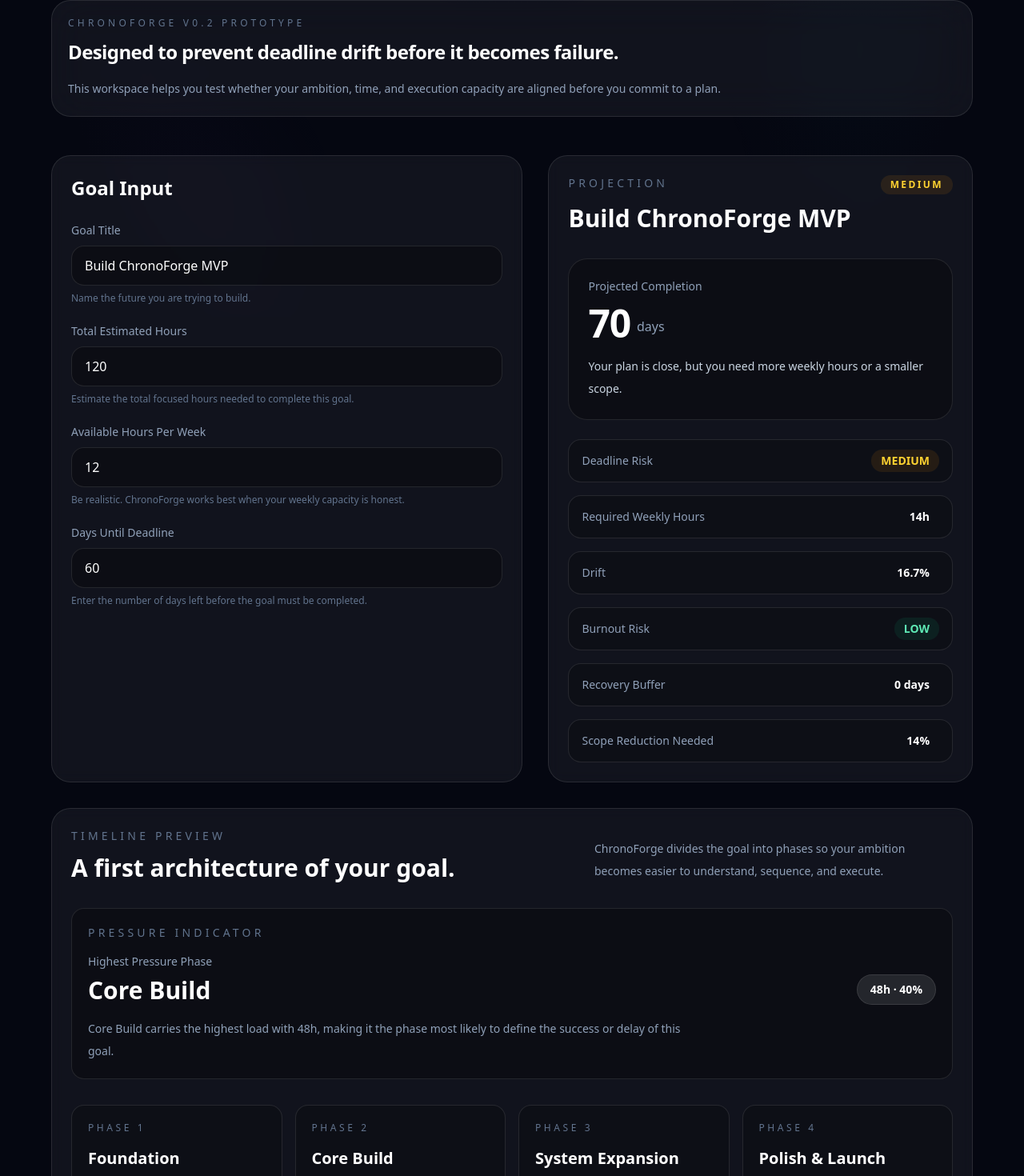
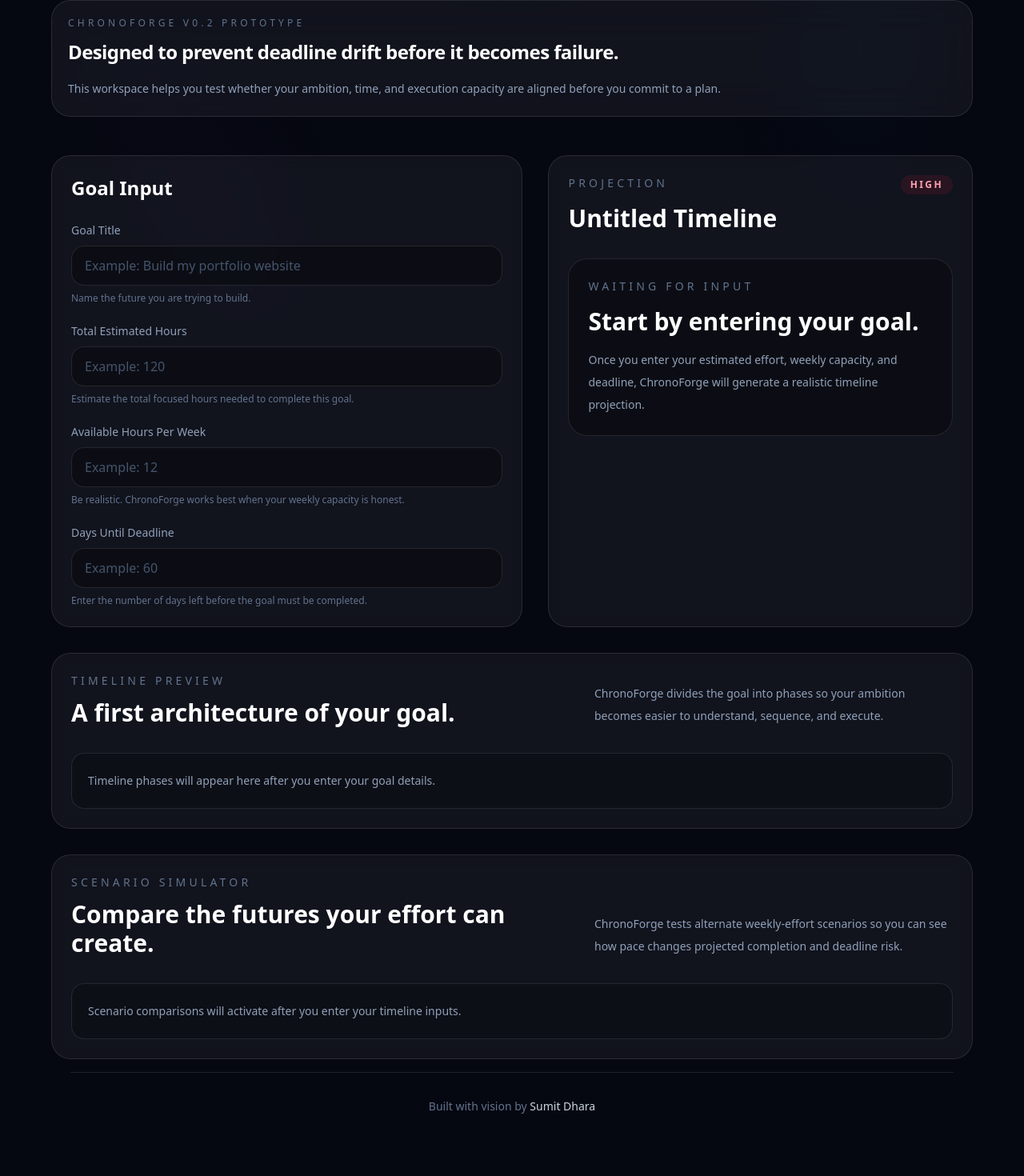
Before and after one commit to sumitdhara609/chronoforge, a Next.js app: page /create in a window 1280 px wide. Shown: the part 404-1874 px from the top of the page at 80% size. Built offline with nearby package versions, Linux system fonts and the light colour scheme.

Commit message:
Start goal architect with empty user inputs

```diff
--- a/app/create/page.tsx
+++ b/app/create/page.tsx
@@ -4,6 +4,7 @@ import { useState } from "react";
 import { BackgroundOrbs } from "@/components/background-orbs";
 import { HoverInsight } from "@/components/hover-insight";
 import { PremiumButton } from "@/components/premium-button";
+import { SaveTimelineButton } from "@/components/save-timeline-button";
 import { SiteFooter } from "@/components/site-footer";
 import { calculateProjection, type RiskLevel } from "@/lib/chrono-engine";
 import {
@@ -12,45 +13,58 @@ import {
 } from "@/lib/timeline-generator";
 
 export default function CreateGoalPage() {
-  const [goalTitle, setGoalTitle] = useState("Build ChronoForge MVP");
-  const [totalEstimatedHours, setTotalEstimatedHours] = useState(120);
-  const [availableHoursPerWeek, setAvailableHoursPerWeek] = useState(12);
-  const [daysUntilDeadline, setDaysUntilDeadline] = useState(60);
+  const [goalTitle, setGoalTitle] = useState("");
+  const [totalEstimatedHours, setTotalEstimatedHours] = useState("");
+  const [availableHoursPerWeek, setAvailableHoursPerWeek] = useState("");
+  const [daysUntilDeadline, setDaysUntilDeadline] = useState("");
+
+  const safeTotalEstimatedHours = toPositiveNumber(totalEstimatedHours);
+  const safeAvailableHoursPerWeek = toPositiveNumber(availableHoursPerWeek);
+  const safeDaysUntilDeadline = toPositiveNumber(daysUntilDeadline);
 
   const projection = calculateProjection({
-    totalEstimatedHours,
-    availableHoursPerWeek,
-    daysUntilDeadline,
+    totalEstimatedHours: safeTotalEstimatedHours,
+    availableHoursPerWeek: safeAvailableHoursPerWeek,
+    daysUntilDeadline: safeDaysUntilDeadline,
   });
 
   const scenarios = [
     {
       title: "Current Pace",
       description: "Your present weekly capacity.",
-      weeklyHours: Math.max(1, availableHoursPerWeek),
+      weeklyHours: safeAvailableHoursPerWeek,
     },
     {
       title: "Focused Pace",
       description: "A stronger but still realistic effort increase.",
-      weeklyHours: Math.max(1, Math.round(availableHoursPerWeek * 1.25)),
+      weeklyHours: Math.max(
+        1,
+        Math.round(safeAvailableHoursPerWeek * 1.25)
+      ),
     },
     {
       title: "Intense Pace",
       description: "A high-pressure version of the same goal.",
-      weeklyHours: Math.max(1, Math.round(availableHoursPerWeek * 1.5)),
+      weeklyHours: Math.max(1, Math.round(safeAvailableHoursPerWeek * 1.5)),
     },
   ].map((scenario) => ({
     ...scenario,
     projection: calculateProjection({
-      totalEstimatedHours,
+      totalEstimatedHours: safeTotalEstimatedHours,
       availableHoursPerWeek: scenario.weeklyHours,
-      daysUntilDeadline,
+      daysUntilDeadline: safeDaysUntilDeadline,
     }),
   }));
 
-  const timelinePhases = generateTimelinePhases(totalEstimatedHours);
+  const timelinePhases = generateTimelinePhases(safeTotalEstimatedHours);
   const timelinePressure = analyzeTimelinePressure(timelinePhases);
   const displayGoalTitle = goalTitle.trim() || "Untitled Timeline";
+
+  const hasUserInput =
+    goalTitle.trim().length > 0 ||
+    totalEstimatedHours.trim().length > 0 ||
+    availableHoursPerWeek.trim().length > 0 ||
+    daysUntilDeadline.trim().length > 0;
 
   return (
     <main className="relative isolate min-h-screen overflow-hidden bg-[#050711] px-5 py-12 text-white sm:px-6 sm:py-16">
@@ -101,7 +115,7 @@ export default function CreateGoalPage() {
                 <input
                   value={goalTitle}
                   onChange={(event) => setGoalTitle(event.target.value)}
-                  placeholder="Example: Build ChronoForge MVP"
+                  placeholder="Example: Build my portfolio website"
                   className="mt-2 w-full rounded-2xl border border-white/10 bg-black/30 px-4 py-3 text-white outline-none transition placeholder:text-slate-600 focus:border-slate-400"
                 />
                 <p className="mt-2 text-xs text-slate-500">
@@ -119,9 +133,10 @@ export default function CreateGoalPage() {
                   step="1"
                   value={totalEstimatedHours}
                   onChange={(event) =>
-                    setTotalEstimatedHours(Number(event.target.value))
+                    setTotalEstimatedHours(event.target.value)
                   }
-                  className="mt-2 w-full rounded-2xl border border-white/10 bg-black/30 px-4 py-3 text-white outline-none transition focus:border-slate-400"
+                  placeholder="Example: 120"
+                  className="mt-2 w-full rounded-2xl border border-white/10 bg-black/30 px-4 py-3 text-white outline-none transition placeholder:text-slate-600 focus:border-slate-400"
                 />
                 <p className="mt-2 text-xs text-slate-500">
                   Estimate the total focused hours needed to complete this goal.
@@ -138,9 +153,10 @@ export default function CreateGoalPage() {
                   step="1"
                   value={availableHoursPerWeek}
                   onChange={(event) =>
-                    setAvailableHoursPerWeek(Number(event.target.value))
+                    setAvailableHoursPerWeek(event.target.value)
                   }
-                  className="mt-2 w-full rounded-2xl border border-white/10 bg-black/30 px-4 py-3 text-white outline-none transition focus:border-slate-400"
+                  placeholder="Example: 12"
+                  className="mt-2 w-full rounded-2xl border border-white/10 bg-black/30 px-4 py-3 text-white outline-none transition placeholder:text-slate-600 focus:border-slate-400"
                 />
                 <p className="mt-2 text-xs text-slate-500">
                   Be realistic. ChronoForge works best when your weekly capacity
@@ -158,9 +174,10 @@ export default function CreateGoalPage() {
                   step="1"
                   value={daysUntilDeadline}
                   onChange={(event) =>
-                    setDaysUntilDeadline(Number(event.target.value))
+                    setDaysUntilDeadline(event.target.value)
                   }
-                  className="mt-2 w-full rounded-2xl border border-white/10 bg-black/30 px-4 py-3 text-white outline-none transition focus:border-slate-400"
+                  placeholder="Example: 60"
+                  className="mt-2 w-full rounded-2xl border border-white/10 bg-black/30 px-4 py-3 text-white outline-none transition placeholder:text-slate-600 focus:border-slate-400"
                 />
                 <p className="mt-2 text-xs text-slate-500">
                   Enter the number of days left before the goal must be
@@ -185,9 +202,29 @@ export default function CreateGoalPage() {
               <RiskBadge value={projection.deadlineRisk} />
             </div>
 
+            {!hasUserInput ? (
+              <div className="mt-8 rounded-3xl border border-white/10 bg-black/30 p-6">
+                <p className="text-sm uppercase tracking-[0.3em] text-slate-500">
+                  Waiting for Input
+                </p>
+
+                <h3 className="mt-4 text-3xl font-semibold">
+                  Start by entering your goal.
+                </h3>
+
+                <p className="mt-4 text-sm leading-7 text-slate-400">
+                  Once you enter your estimated effort, weekly capacity, and
+                  deadline, ChronoForge will generate a realistic timeline
+                  projection.
+                </p>
+              </div>
+            ) : (
+              <>
                 <HoverInsight insight="This is the central ChronoEngine forecast: how long your goal may take at your current pace.">
                   <div className="mt-8 rounded-3xl border border-white/10 bg-black/30 p-6 transition duration-300 hover:-translate-y-1 hover:border-white/20 hover:bg-black/40 hover:shadow-[0_20px_80px_rgba(255,255,255,0.06)]">
-                <p className="text-sm text-slate-400">Projected Completion</p>
+                    <p className="text-sm text-slate-400">
+                      Projected Completion
+                    </p>
 
                     <div className="mt-3 flex items-end gap-2">
                       <span className="text-5xl font-semibold tracking-tight">
@@ -241,6 +278,15 @@ export default function CreateGoalPage() {
                     insight="This estimates how much scope may need to be reduced if your current pace cannot meet the deadline."
                   />
                 </div>
+
+                <SaveTimelineButton
+                  goalTitle={displayGoalTitle}
+                  totalEstimatedHours={safeTotalEstimatedHours}
+                  availableHoursPerWeek={safeAvailableHoursPerWeek}
+                  daysUntilDeadline={safeDaysUntilDeadline}
+                />
+              </>
+            )}
           </div>
         </div>
 
@@ -262,6 +308,15 @@ export default function CreateGoalPage() {
             </p>
           </div>
 
+          {!hasUserInput ? (
+            <div className="mt-8 rounded-2xl border border-white/10 bg-black/20 p-5">
+              <p className="text-sm leading-7 text-slate-400">
+                Timeline phases will appear here after you enter your goal
+                details.
+              </p>
+            </div>
+          ) : (
+            <>
               <HoverInsight insight="The Pressure Indicator identifies the heaviest phase in your timeline, where execution difficulty is most likely to concentrate.">
                 <div className="mt-8 rounded-2xl border border-white/10 bg-black/30 p-5 transition duration-300 hover:-translate-y-1 hover:border-white/20 hover:bg-black/40 hover:shadow-[0_20px_80px_rgba(255,255,255,0.06)]">
                   <p className="text-sm uppercase tracking-[0.3em] text-slate-500">
@@ -301,7 +356,9 @@ export default function CreateGoalPage() {
                         Phase {index + 1}
                       </p>
 
-                  <h3 className="mt-4 text-xl font-semibold">{phase.title}</h3>
+                      <h3 className="mt-4 text-xl font-semibold">
+                        {phase.title}
+                      </h3>
 
                       <p className="mt-3 text-sm leading-6 text-slate-400">
                         {phase.description}
@@ -324,6 +381,8 @@ export default function CreateGoalPage() {
                   </HoverInsight>
                 ))}
               </div>
+            </>
+          )}
         </div>
 
         <div className="mt-8 rounded-3xl border border-white/10 bg-white/5 p-6 backdrop-blur">
@@ -344,6 +403,14 @@ export default function CreateGoalPage() {
             </p>
           </div>
 
+          {!hasUserInput ? (
+            <div className="mt-8 rounded-2xl border border-white/10 bg-black/20 p-5">
+              <p className="text-sm leading-7 text-slate-400">
+                Scenario comparisons will activate after you enter your timeline
+                inputs.
+              </p>
+            </div>
+          ) : (
             <div className="mt-8 grid gap-4 md:grid-cols-3">
               {scenarios.map((scenario) => (
                 <HoverInsight
@@ -394,6 +461,7 @@ export default function CreateGoalPage() {
                 </HoverInsight>
               ))}
             </div>
+          )}
         </div>
       </section>
 
@@ -463,3 +531,13 @@ function getRiskToneClass(tone?: RiskLevel) {
 
   return "text-white";
 }
+
+function toPositiveNumber(value: string) {
+  const number = Number(value);
+
+  if (!Number.isFinite(number) || number <= 0) {
+    return 1;
+  }
+
+  return number;
+}
--- a/app/dashboard/page.tsx
+++ b/app/dashboard/page.tsx
@@ -3,6 +3,16 @@ import { BackgroundOrbs } from "@/components/background-orbs";
 import { PremiumButton } from "@/components/premium-button";
 import { SiteFooter } from "@/components/site-footer";
 import { createClient } from "@/lib/supabase/server";
+import { calculateProjection } from "@/lib/chrono-engine";
+
+type Timeline = {
+  id: string;
+  goal_title: string;
+  total_estimated_hours: number;
+  available_hours_per_week: number;
+  days_until_deadline: number;
+  created_at: string;
+};
 
 export default async function DashboardPage() {
   const supabase = await createClient();
@@ -14,6 +24,15 @@ export default async function DashboardPage() {
   if (!user) {
     redirect("/login");
   }
+
+  const { data: timelines, error } = await supabase
+    .from("timelines")
+    .select(
+      "id, goal_title, total_estimated_hours, available_hours_per_week, days_until_deadline, created_at"
+    )
+    .order("created_at", { ascending: false });
+
+  const savedTimelines = (timelines ?? []) as Timeline[];
 
   return (
     <main className="relative isolate min-h-screen overflow-hidden bg-[#050711] px-5 py-12 text-white sm:px-6 sm:py-16">
@@ -40,41 +59,53 @@ export default async function DashboardPage() {
 
         <p className="mt-6 max-w-2xl text-base leading-7 text-slate-300 sm:text-lg sm:leading-8">
           You are logged in as{" "}
-          <span className="font-medium text-white">{user.email}</span>. This
-          workspace will store your saved timelines securely.
+          <span className="font-medium text-white">{user.email}</span>. Your
+          saved timelines are stored securely with your account.
         </p>
 
         <div className="mt-10 rounded-3xl border border-white/10 bg-white/5 p-6 backdrop-blur-xl">
-          <p className="text-sm uppercase tracking-[0.3em] text-slate-500">
-            Timeline Vault
-          </p>
+          <div className="flex flex-col justify-between gap-4 md:flex-row md:items-end">
+            <div>
+              <p className="text-sm uppercase tracking-[0.3em] text-slate-500">
+                Timeline Vault
+              </p>
 
-          <h2 className="mt-4 text-3xl font-semibold tracking-tight">
-            Saved timelines will appear here.
-          </h2>
+              <h2 className="mt-4 text-3xl font-semibold tracking-tight">
+                Saved goal architectures.
+              </h2>
+            </div>
 
-          <p className="mt-4 max-w-3xl text-sm leading-7 text-slate-400">
-            In the next step, we will create a secure database table and connect
-            the Goal Architect to this dashboard so each logged-in user can save
-            and revisit their own plans.
-          </p>
+            <div className="rounded-full border border-white/10 bg-black/20 px-4 py-2 text-sm text-slate-300">
+              {savedTimelines.length} saved
+            </div>
+          </div>
 
-          <div className="mt-8 grid gap-4 md:grid-cols-3">
-            <VaultCard
-              title="Private by Design"
-              description="Each saved timeline will belong to the authenticated user."
-            />
+          {error ? (
+            <div className="mt-8 rounded-2xl border border-rose-500/20 bg-rose-500/10 p-5 text-sm leading-7 text-rose-200">
+              {error.message}
+            </div>
+          ) : savedTimelines.length === 0 ? (
+            <div className="mt-8 rounded-2xl border border-white/10 bg-black/20 p-6">
+              <h3 className="text-2xl font-semibold">
+                No timelines saved yet.
+              </h3>
 
-            <VaultCard
-              title="Database-backed"
-              description="Plans will be stored in Supabase Postgres instead of only existing in the browser."
-            />
+              <p className="mt-3 max-w-2xl text-sm leading-7 text-slate-400">
+                Create your first goal architecture, save it securely, and it
+                will appear here inside your private timeline vault.
+              </p>
 
-            <VaultCard
-              title="Ready for Scaling"
-              description="This foundation can later support editing, deleting, sharing, and analytics."
-            />
-          </div>
+              <div className="mt-6">
+                <PremiumButton href="/create">Create First Timeline</PremiumButton>
+              </div>
+            </div>
+          ) : (
+            <div className="mt-8 grid gap-4 md:grid-cols-2">
+              {savedTimelines.map((timeline) => (
+                <TimelineCard key={timeline.id} timeline={timeline} />
+              ))}
+            </div>
+          )}
         </div>
       </section>
 
@@ -85,17 +116,56 @@ export default async function DashboardPage() {
   );
 }
 
-function VaultCard({
-  title,
-  description,
-}: {
-  title: string;
-  description: string;
-}) {
+function TimelineCard({ timeline }: { timeline: Timeline }) {
+  const projection = calculateProjection({
+    totalEstimatedHours: timeline.total_estimated_hours,
+    availableHoursPerWeek: timeline.available_hours_per_week,
+    daysUntilDeadline: timeline.days_until_deadline,
+  });
+
+  const createdDate = new Intl.DateTimeFormat("en", {
+    dateStyle: "medium",
+  }).format(new Date(timeline.created_at));
+
   return (
-    <div className="rounded-2xl border border-white/10 bg-black/20 p-5">
-      <h3 className="text-xl font-semibold">{title}</h3>
-      <p className="mt-3 text-sm leading-6 text-slate-400">{description}</p>
+    <div className="rounded-2xl border border-white/10 bg-black/20 p-5 transition duration-300 hover:-translate-y-1 hover:border-white/20 hover:bg-black/30 hover:shadow-[0_20px_80px_rgba(255,255,255,0.06)]">
+      <p className="text-xs uppercase tracking-[0.3em] text-slate-500">
+        Saved {createdDate}
+      </p>
+
+      <h3 className="mt-4 text-2xl font-semibold">{timeline.goal_title}</h3>
+
+      <div className="mt-5 grid gap-3 sm:grid-cols-2">
+        <MiniMetric
+          label="Projected"
+          value={`${projection.projectedDays} days`}
+        />
+
+        <MiniMetric label="Risk" value={projection.deadlineRisk} />
+
+        <MiniMetric
+          label="Weekly Need"
+          value={`${projection.requiredWeeklyHours}h`}
+        />
+
+        <MiniMetric
+          label="Current Capacity"
+          value={`${timeline.available_hours_per_week}h/week`}
+        />
+      </div>
+
+      <p className="mt-5 text-sm leading-7 text-slate-400">
+        {projection.recommendation}
+      </p>
     </div>
   );
 }
+
+function MiniMetric({ label, value }: { label: string; value: string }) {
+  return (
+    <div className="rounded-2xl border border-white/10 bg-white/5 px-4 py-3">
+      <p className="text-xs text-slate-500">{label}</p>
+      <p className="mt-1 font-semibold text-slate-200">{value}</p>
+    </div>
+  );
+}
--- a/app/page.tsx
+++ b/app/page.tsx
@@ -16,7 +16,41 @@ export default function Home() {
     <main className="relative isolate min-h-screen overflow-hidden bg-[#050711] text-white">
       <BackgroundOrbs />
 
-      <section className="relative z-10 mx-auto flex min-h-screen max-w-6xl flex-col justify-center px-5 py-16 sm:px-6 sm:py-20">
+      <header className="fixed left-0 right-0 top-0 z-50 px-5 py-5 sm:px-6">
+        <div className="mx-auto flex max-w-6xl items-center justify-between rounded-full border border-white/10 bg-black/25 px-4 py-3 shadow-[0_20px_80px_rgba(0,0,0,0.25)] backdrop-blur-xl">
+          <a
+            href="/"
+            className="text-xs font-semibold uppercase tracking-[0.35em] text-slate-300 transition hover:text-white"
+          >
+            ChronoForge
+          </a>
+
+          <nav className="flex items-center gap-2 sm:gap-3">
+            <a
+              href="/create"
+              className="hidden rounded-full border border-white/10 bg-white/5 px-4 py-2 text-sm font-medium text-slate-300 transition hover:bg-white/10 hover:text-white sm:inline-flex"
+            >
+              Create
+            </a>
+
+            <a
+              href="/dashboard"
+              className="hidden rounded-full border border-white/10 bg-white/5 px-4 py-2 text-sm font-medium text-slate-300 transition hover:bg-white/10 hover:text-white sm:inline-flex"
+            >
+              Dashboard
+            </a>
+
+            <a
+              href="/login"
+              className="rounded-full bg-white px-4 py-2 text-sm font-semibold text-black shadow-[0_0_30px_rgba(255,255,255,0.16)] transition hover:-translate-y-0.5 hover:bg-slate-200 hover:shadow-[0_0_45px_rgba(255,255,255,0.24)]"
+            >
+              Login
+            </a>
+          </nav>
+        </div>
+      </header>
+
+      <section className="relative z-10 mx-auto flex min-h-screen max-w-6xl flex-col justify-center px-5 pb-16 pt-28 sm:px-6 sm:pb-20 sm:pt-32">
         <p className="mb-4 text-center text-sm uppercase tracking-[0.4em] text-slate-400">
           ChronoForge
         </p>
@@ -55,9 +89,13 @@ export default function Home() {
           {demoProjection.recommendation}
         </p>
 
-        <div className="mt-8 flex justify-center">
+        <div className="mt-8 flex flex-col justify-center gap-3 sm:flex-row">
           <PremiumButton href="/create" fullWidth>
             Forge My Timeline
+          </PremiumButton>
+
+          <PremiumButton href="/login" variant="secondary" fullWidth>
+            Login to Save
           </PremiumButton>
         </div>
       </section>
@@ -190,9 +228,13 @@ export default function Home() {
           </div>
         </div>
 
-        <div className="mt-8 flex justify-center">
+        <div className="mt-8 flex flex-col justify-center gap-3 sm:flex-row">
           <PremiumButton href="/create" variant="secondary" fullWidth>
             Open Goal Architect
+          </PremiumButton>
+
+          <PremiumButton href="/dashboard" variant="secondary" fullWidth>
+            View Dashboard
           </PremiumButton>
         </div>
       </section>
--- /dev/null
+++ b/components/save-timeline-button.tsx
@@ -0,0 +1,76 @@
+"use client";
+
+import { useState } from "react";
+import { createClient } from "@/lib/supabase/client";
+
+type SaveTimelineButtonProps = {
+  goalTitle: string;
+  totalEstimatedHours: number;
+  availableHoursPerWeek: number;
+  daysUntilDeadline: number;
+};
+
+export function SaveTimelineButton({
+  goalTitle,
+  totalEstimatedHours,
+  availableHoursPerWeek,
+  daysUntilDeadline,
+}: SaveTimelineButtonProps) {
+  const supabase = createClient();
+
+  const [status, setStatus] = useState("");
+  const [isSaving, setIsSaving] = useState(false);
+
+  async function saveTimeline() {
+    setIsSaving(true);
+    setStatus("");
+
+    const {
+      data: { user },
+      error: userError,
+    } = await supabase.auth.getUser();
+
+    if (userError || !user) {
+      window.location.href = "/login";
+      return;
+    }
+
+    const cleanGoalTitle = goalTitle.trim() || "Untitled Timeline";
+
+    const { error } = await supabase.from("timelines").insert({
+      user_id: user.id,
+      goal_title: cleanGoalTitle,
+      total_estimated_hours: Math.max(1, totalEstimatedHours),
+      available_hours_per_week: Math.max(1, availableHoursPerWeek),
+      days_until_deadline: Math.max(1, daysUntilDeadline),
+    });
+
+    if (error) {
+      setStatus(error.message);
+      setIsSaving(false);
+      return;
+    }
+
+    setStatus("Timeline saved securely.");
+    setIsSaving(false);
+  }
+
+  return (
+    <div className="mt-6">
+      <button
+        type="button"
+        onClick={saveTimeline}
+        disabled={isSaving}
+        className="w-full rounded-full bg-white px-6 py-3 text-sm font-semibold text-black shadow-[0_0_40px_rgba(255,255,255,0.18)] transition duration-300 hover:-translate-y-0.5 hover:bg-slate-200 hover:shadow-[0_0_60px_rgba(255,255,255,0.28)] disabled:cursor-not-allowed disabled:opacity-60"
+      >
+        {isSaving ? "Saving Timeline..." : "Save Timeline Securely"}
+      </button>
+
+      {status ? (
+        <p className="mt-3 rounded-2xl border border-white/10 bg-black/20 px-4 py-3 text-sm text-slate-300">
+          {status}
+        </p>
+      ) : null}
+    </div>
+  );
+}
```
Lines whose indentation alone changed are shown as unchanged.
